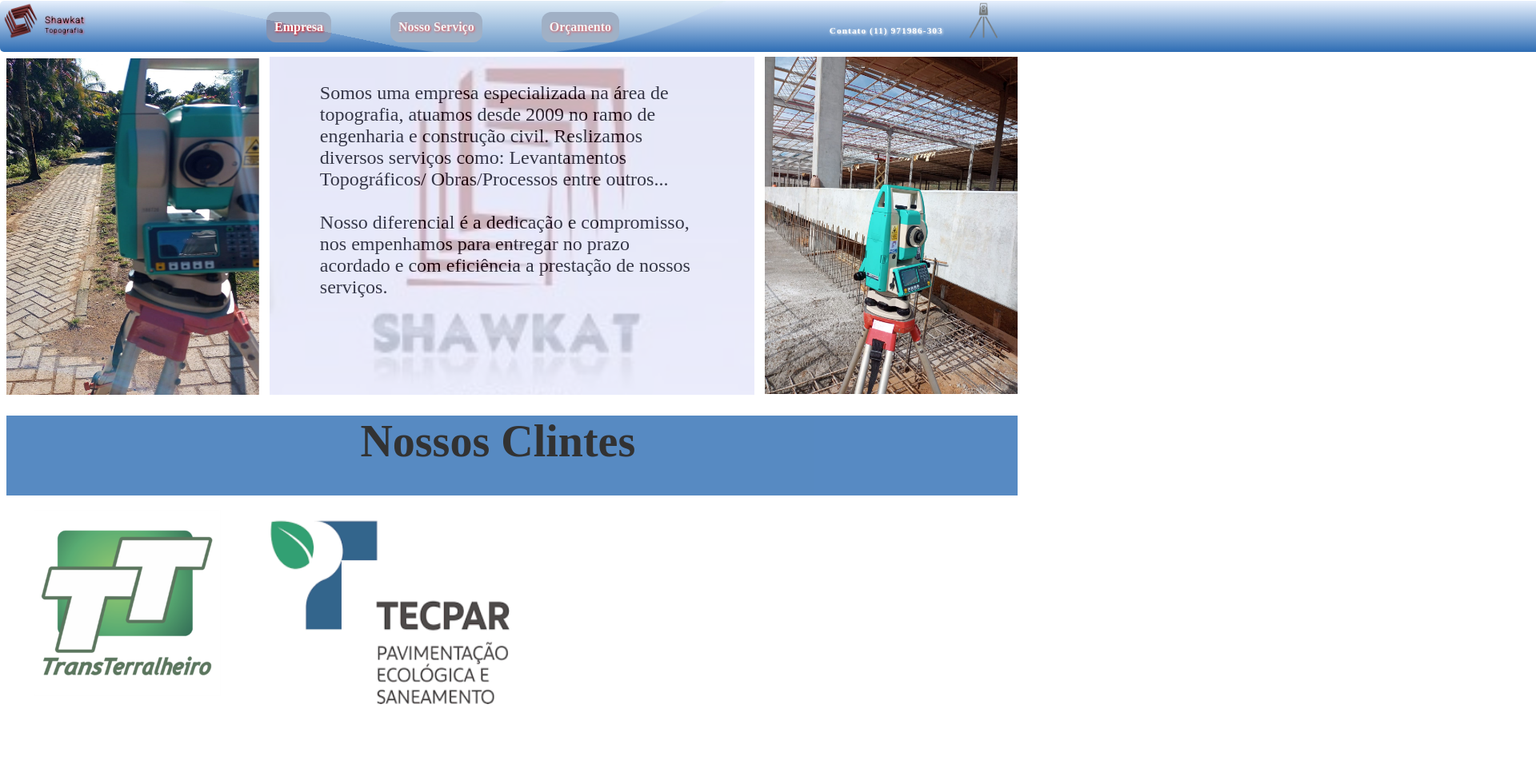
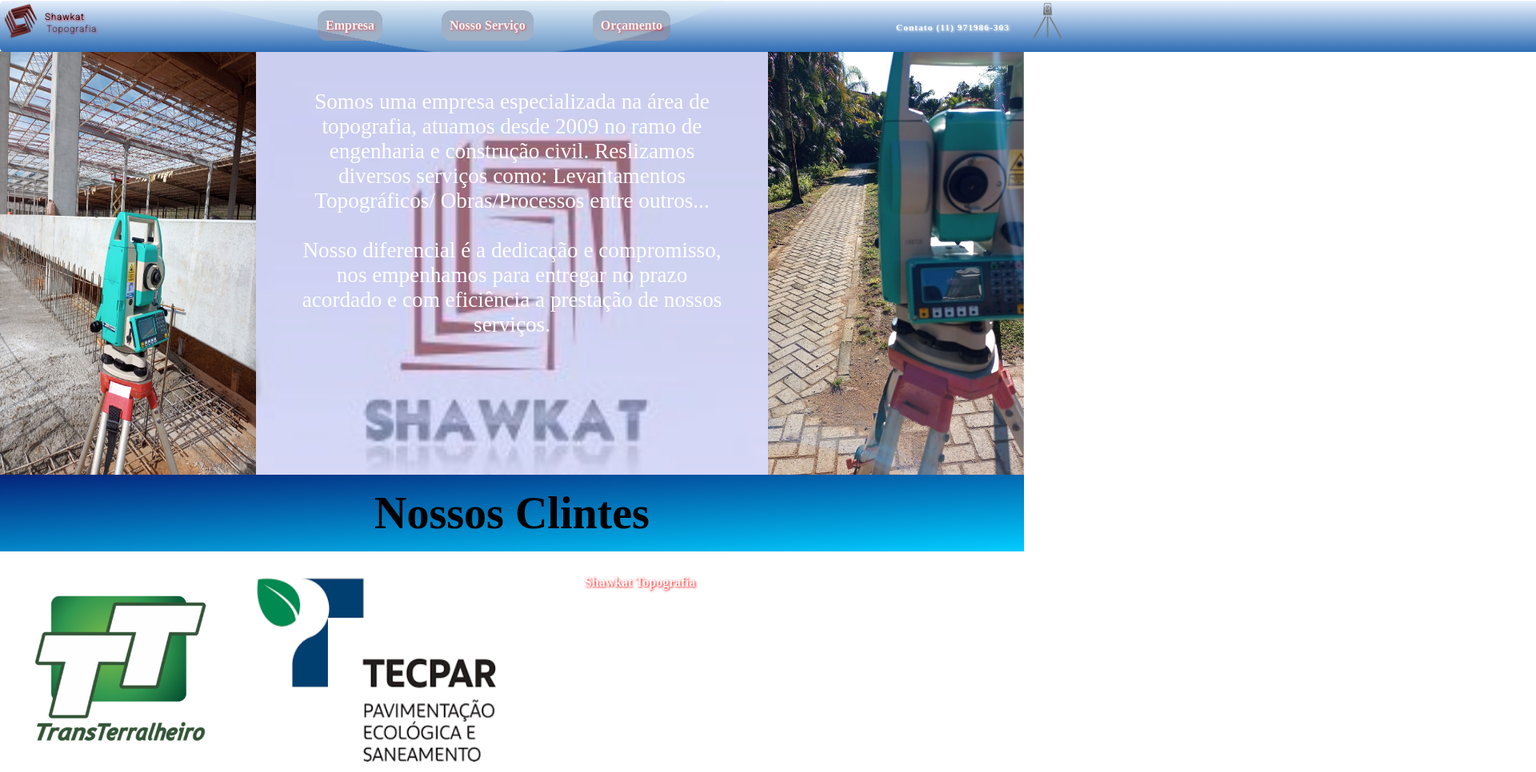
Before and after one commit to MahmoudAlslman/shtopo.github.io, a plain HTML site: page index.html in a window 1280 px wide. Shown: the top 966 px of the page at 80% size, 1920 px wide, since content can reach past the window. Drawn offline with Linux system fonts and the light colour scheme; a script that the page names is missing; a web font is replaced by a local one.

Commit message:
modei As persontagens p REM

```diff
--- a/BG.css
+++ b/BG.css
@@ -10,6 +10,7 @@
   border-radius: 5px;
   background-image: linear-gradient(to top, #2e6db4 0%, #e7f0fd 100%);
   overflow: hidden;
+  z-index: 20;
 }
 
 .wave {
@@ -23,6 +24,7 @@
     border-radius: 35%;
     background: rgba(213, 232, 236, 0.336);
     animation: wave 15s infinite cubic-bezier(0.22, 0.61, 0.36, 1);
+    z-index: 20;
 }
 
 @keyframes wave {
@@ -31,27 +33,8 @@
 }
 
 .heroBackgraound{
-  margin-top: -33.5%;
-  margin-right: 26%;
-  margin-left: 26%;
-  padding-bottom: 33.5%;
-  padding-left: 5%;
-  padding-right: 5%;
-  background-image: url("/pic/LogoBg01.jpg");
-
-
-  background-position: center;
-  background-repeat: no-repeat;
-  background-size: cover;
-  opacity: 0.3;
+    background-image: url(/pic/LogoBg01.jpg);
+    background-repeat: no-repeat;
+    background-size: cover;
+    opacity: 0.6;
 }
-
-.nossosClintes{
-
-  background-color: #2e6db4 ;
-  opacity: 0.8;
-
-  height: 100px;
-  width: 100%;
-
-}
--- a/index.html
+++ b/index.html
@@ -25,7 +25,7 @@
 <body>
     <!-- CABESALHO -->
     <header>
-        <nav>
+        <nav class="navBar">
             <div class="wrapper">
                 <img alt="Logo de SH topo" src="./pic/logo440_440-removebg-preview (1).png" width="50" height="50">
 
@@ -67,49 +67,82 @@
         </nav>
     </header>
     <main>
-        <section>
+        <section id="hero">
 
 
-            <img class="HeroImg12" alt="Logo de SH topo" src="./pic/Prijeitos/Pro12.jpeg" width="25%" height="50%">
+            <div class="grid-item">
 
-            <img class="HeroImg01" alt="Logo de SH topo" src="./pic/Prijeitos/Pro01.jpeg" width="25%" height="50%">
-            <div class="heroBackgraound">
+                <img class="HeroImg12" alt="Logo de SH topo" src="./pic/Prijeitos/Pro12.jpeg" width="100%"
+                    height="530rem">
+            </div>
 
-            </div>
+            <div class="grid-item heroBackgraound">
+
                 <p class="heroText ">
                     Somos uma empresa especializada na área de topografia, atuamos desde 2009 no ramo de engenharia e
-                construção civil. Reslizamos diversos serviços como: Levantamentos Topográficos/ Obras/Processos entre
+                    construção civil. Reslizamos diversos serviços como: Levantamentos Topográficos/ Obras/Processos
+                    entre
                     outros... <br>
                     <br>
 
                     Nosso diferencial é a dedicação e compromisso, nos empenhamos para entregar no prazo acordado e com
                     eficiência a prestação de nossos serviços.
+
+
                 </p>
-            </nav>
+            </div>
+
+
+
+            <div class="grid-item">
+                <img class="HeroImg01" alt="Logo de SH topo" src="./pic/Prijeitos/Pro01.jpeg" width="100%"
+                    height="530rem">
+            </div>
+
+
+
         </section>
 
 
-        <section>
+        <section id="nossosClintes">
 
 
+            <h6 class="nossosClintes--h6"> Nossos Clintes</h6>
             <nav class="nossosClintes">
-                <h6 class="nossosClintes--h6"> Nossos Clintes</h6>
 
-                <!--
+                <a href="https://transterralheiro.com.br/"><img class="img-TT grid-item"
+                        src="/pic/Logo-TT-2-300x233.png" alt="TT logo"> </a>
 
-            <div id="habitissimo-habitissimo_comments"><a href="https://empresas.habitissimo.com.br/pro/topografo-desinista">Shawkat Topografia</a><script src="https://api.habitissimo.com.br/widget/habitissimo_comments/topografo-desinista.js"></script></div>
-        -->
-                <a href="https://transterralheiro.com.br/"><img class="img-TT" src="/pic/Logo-TT-2-300x233.png"
-                        alt="TT logo"> </a>
+                <a href="https://transterralheiro.com.br/"><img class="img-tecpar grid-item" src="/pic/Logo-Tecpar.png"
+                        width="300px" height="233" alt="Tecpar logo"> </a>
 
-                <a href="https://transterralheiro.com.br/"><img class="img-tecpar" src="/pic/Logo-Tecpar.png"
-                        width="300px" height="233" alt="Tecpar logo"> </a>
+
+                <div class="grid-item">
+
+                    <div id="habitissimo-habitissimo_comments"><a
+                            href="https://empresas.habitissimo.com.br/pro/topografo-desinista">Shawkat Topografia</a>
+                        <script
+                            src="https://api.habitissimo.com.br/widget/habitissimo_comments/topografo-desinista.js"></script>
+                    </div>
+
+                </div>
             </nav>
+
         </section>
 
 
     </main>
 
+
+    <footer>
+
+        <section>
+
+
+        </section>
+
+    </footer>
+
 </body>
 
 </html>
--- a/styles.css
+++ b/styles.css
@@ -1,5 +1,5 @@
 h1 {
-  margin-top: -36px;
+  margin-top: -2.5rem;
   font-size: .7rem;
   margin-left: 3.5rem;
   letter-spacing: .1em;
@@ -8,20 +8,40 @@
 
 }
 
+body {
+  margin: 0%;
+}
+
+p{
+  opacity: 2;
+
+
+}
+
+.navBar {
+  position: fixed;
+  top: 0;
+  left: 0;
+  width: 100vw;
+  height: 4rem;
+  z-index: 20;
+}
+
 .pargraf01 {
-  font-size: .5rem;
-  margin-top: 2px;
+  font-size: .7rem;
+  margin: 2px;
+  opacity: 0.6;
 }
 
 .navIcon {
-  margin-top: -1.5%;
-  margin-left: 10%;
+  margin-top: -2.5rem;
+  margin-left: 20rem;
   display: flex;
   list-style-type: none;
 }
 
 li {
-
+  list-style: none;
   margin: 5px;
   padding: 5px
 }
@@ -38,45 +58,59 @@
   margin: 1px 37px;
   cursor: pointer;
   border-radius: 12px;
+  z-index: 20;
 }
 
 .ImagLogo02 {
-  z-index: 3;
-  margin-left: 45%;
+  z-index: 20;
+  margin-left: 77rem;
 }
 
 .contatoWhatsApp {
-  margin-top: -1.5%;
-  margin-left: 40.5%;
+  margin-top: -2.5rem;
+  margin-left: 70rem;
   font-size: .7rem;
   letter-spacing: .1em;
   text-shadow: 1px 1px 3px hsl(240deg 7% 97%);
   font-weight: bold;
 }
 
-.HeroImg12 {
-  margin-left: 75%;
-  margin-top: 5%;
-}
-
-.HeroImg01 {
-  display: flex;
-  margin-top: -33.5%;
+header {
+  height: 4rem;
 
 }
 
-.heroText {
-  margin-top: -31%;
-  margin-right: 28%;
-  margin-left: 28%;
-  padding-bottom: 30%;
-  padding-left: 3%;
-  padding-right: 3%;
-  font-family: 'Gloock', serif;
-  font-size: 1.5rem;
+#hero {
 
 
+  display: grid;
+  grid-template-columns: 25vw 50vw 25vw;
+
+  height: 33rem;
 }
+
+.grid-item {
+
+  text-align: center;
+}
+
+
+#HeroImg01 {
+  display: flex;
+  margin-top: -27.5rem;
+}
+
+
+
+.heroText {
+
+  font-family:  serif;
+  font-size: 1.7rem;
+  color: rgb(255, 255, 255);
+  margin: 3rem;
+
+}
+
 
 .clints {
   margin-top: -12.5%;
@@ -91,37 +125,45 @@
   color: white;
 }
 
+
+#nossosClintes {
+
+  position: absolute;
+  top: 45rem;
+  width: 100vw;
+}
+
 .nossosClintes {
 
-  margin-top: 84px;
-  padding-top: 0px;
+  display: grid;
+  grid-template-columns: 25vw 25vw 25vw 25vw;
 
+  height: 33rem;
 
 }
 
 .nossosClintes--h6 {
-  margin-top: -25%;
-  margin-right: 29%;
-  margin-left: 32%;
-  padding-bottom: 30%;
-  padding-left: 3%;
-  padding-right: 3%;
+
+  position: absolute;
+  top: -16rem;
+  padding-bottom: 1rem;
+  padding-top: 1rem;
+
   font-family: serif;
   font-size: 3.5rem;
+  background-color: rgba(4, 0, 255, 0.877);
+  background-image: linear-gradient(177deg, rgb(5, 36, 122), rgb(0, 204, 255));
+  text-align: center;
+  width: 100vw;
 }
 
 
 
-#habitissimo-habitissimo_comments {
+footer {
+  position: relative;
+  top: 40rem;
+  background-image: linear-gradient(0deg, rgb(23, 56, 163), rgba(80, 149, 240, 0.836));
+  width: 100vw;
+  height: 10rem;
 
- margin-top: -39%;
- margin-left: 74%;
 }
-
-.img-TT {
-  margin: -36% 29% 52% 0%;
-}
-
-.img-tecpar {
-  margin: -70% 22% 53% 26%;
-}
```
Lines whose indentation alone changed are shown as unchanged.
